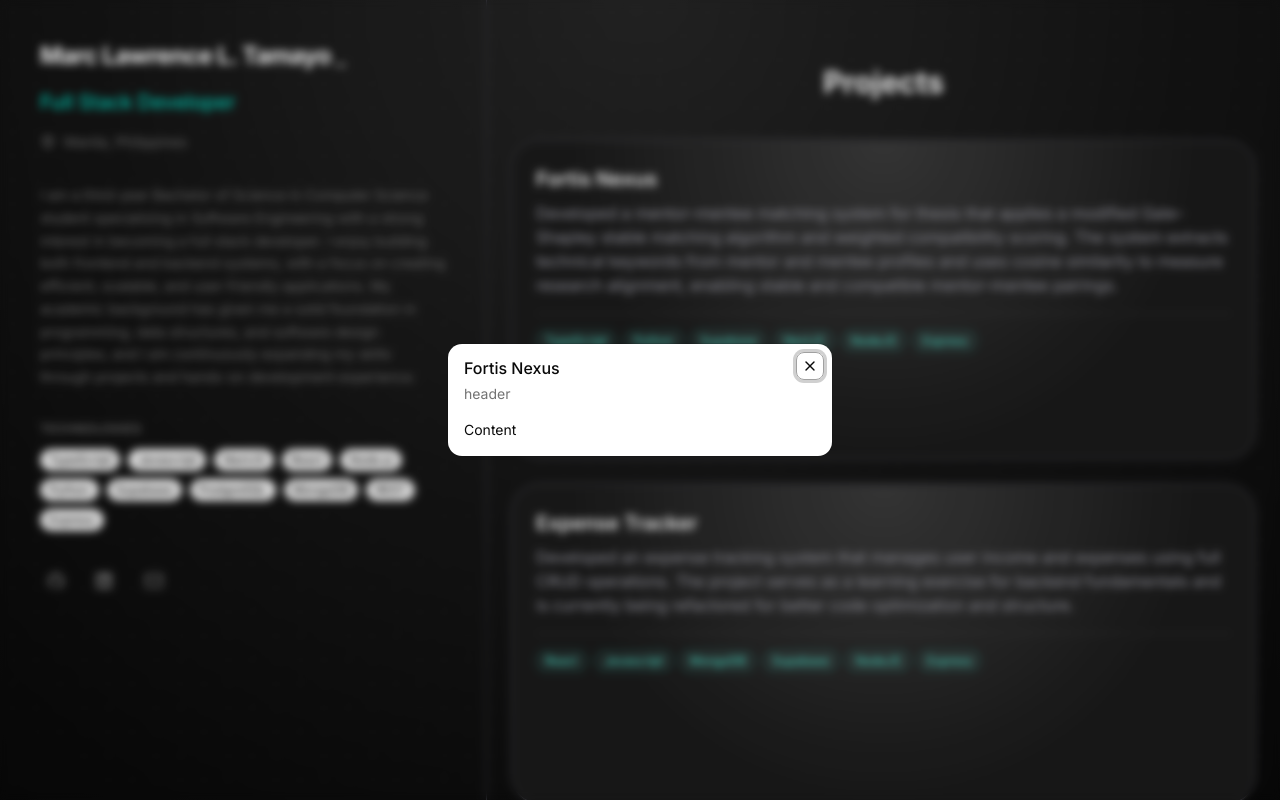
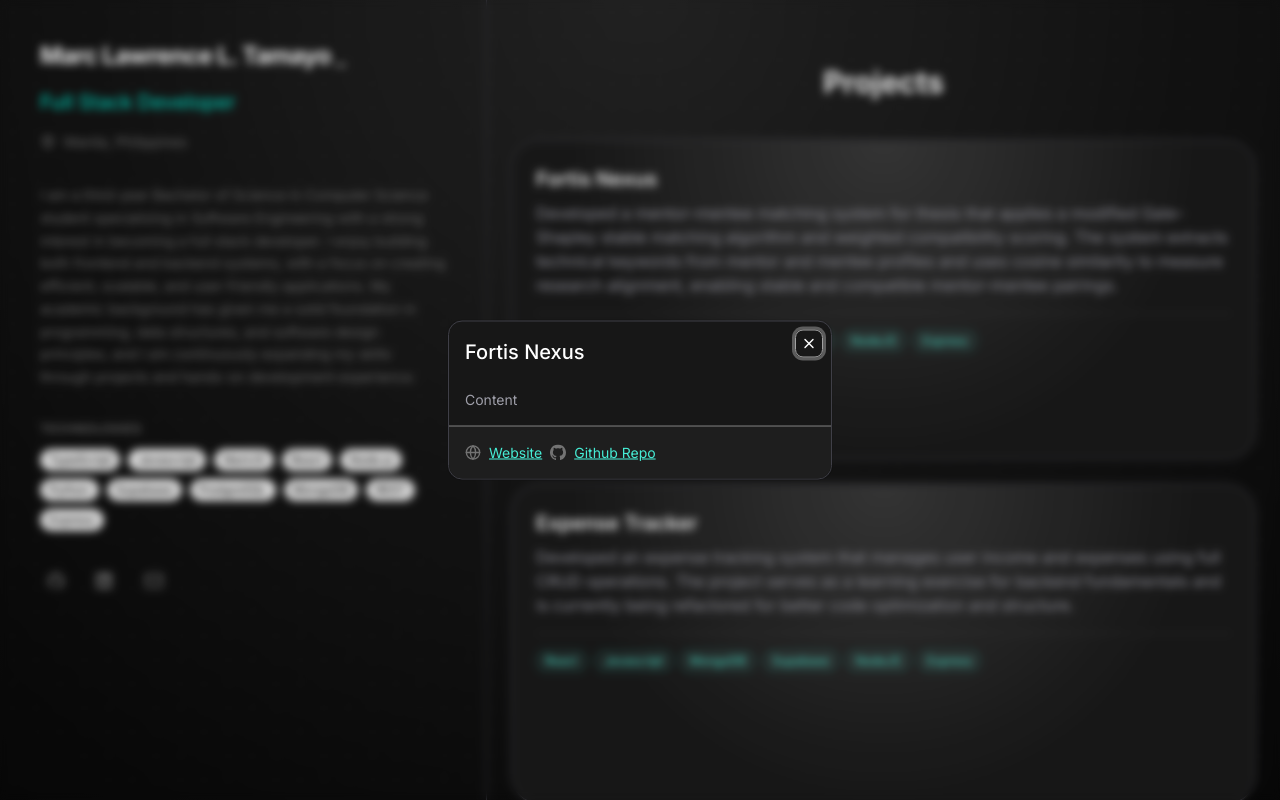
Before and after one commit to ieqisg/Portfolio, a Next.js app: page / in a window 1280 px wide. Both pictures are taken after a click on the element 883 px from the left and 300 px from the top of the page. Shown: the top 800 px of the page. Built offline with nearby package versions, Linux system fonts and the light colour scheme.

Commit message:
Finished Modal Structure

```diff
--- a/app/pages/Projects.tsx
+++ b/app/pages/Projects.tsx
@@ -25,8 +25,9 @@ export default function Projects() {
             <DialogScrollableContent
               key={i}
               title={card.title}
-              header={card.header}
               content={card.content}
+              websiteLink={card.websiteLink}
+              githubRepo={card.githubRepo}
             >
               <StackCard
                 i={i}
--- a/components/DialogParent.tsx
+++ b/components/DialogParent.tsx
@@ -6,37 +6,45 @@ import {
   DialogHeader,
   DialogTitle,
   DialogTrigger,
+  DialogFooter
 } from "@/components/ui/dialog"
-import { motion, } from "framer-motion";
-
+import GithubIcon from "./GithubIcon";
+import { Globe } from "lucide-react";
+import { ExternalLink } from 'lucide-react';
 export default function DialogScrollableContent({
   title,
-  header,
   content,
   children,
+  websiteLink,
+  githubRepo
 }: {
   title: string;
-  header: string;
   content: string;
   children: React.ReactNode;
+  websiteLink?: string;
+  githubRepo?: string;
 }) {
   return (
+
     <Dialog>
       <DialogTrigger asChild>
         {children}
       </DialogTrigger>
 
-      <DialogContent>
+      <DialogContent className=" border border-zinc-700 bg-[#171717] ">
         <DialogHeader>
-          <DialogTitle>{title}</DialogTitle>
-          <DialogDescription>
-            {header}
+          <DialogTitle className="text-white text-base md:text-lg lg:text-xl">{title}</DialogTitle>
+          <DialogDescription className="text-teal-300">
           </DialogDescription>
         </DialogHeader>
 
-        <div className="-mx-4 no-scrollbar max-h-[50vh] overflow-y-auto px-4">
+        <div className="-mx-4 no-scrollbar max-h-[50vh] overflow-y-auto px-4 text-zinc-400">
           <p>{content}</p>
         </div>
+        <DialogFooter className="gap-x-2 bg-[#1e1e1e] text-muted-foreground">
+          <Globe className="h-4 w-4 text-muted-foreground " /> <a href={websiteLink} className="text-teal-300" style={{ textDecoration: 'underline' }}>Website </a>
+          <GithubIcon /> <a href={`${githubRepo}`} className="text-teal-300" style={{ textDecoration: 'underline' }}>Github Repo </a>
+        </DialogFooter>
       </DialogContent>
     </Dialog>
   );
--- a/components/StackCard.tsx
+++ b/components/StackCard.tsx
@@ -1,8 +1,9 @@
 "use client";
 import { forwardRef } from "react";
-import { motion, useTransform, MotionValue } from "framer-motion";
+import { motion, useTransform, MotionValue, HTMLMotionProps } from "framer-motion";
 
-interface StackCardProps extends Omit<React.HTMLAttributes<HTMLDivElement>, "style"> {
+interface StackCardProps
+  extends Omit<HTMLMotionProps<"div">, "ref" | "style" | "onMouseMove"> {
   i: number;
   title: string;
   description: string;
--- a/components/ui/dialog.tsx
+++ b/components/ui/dialog.tsx
@@ -74,7 +74,7 @@ function DialogContent({
               className="absolute top-2 right-2"
               size="icon-sm"
             >
-              <XIcon
+              <XIcon className="text-white"
               />
               <span className="sr-only">Close</span>
             </Button>
@@ -107,7 +107,7 @@ function DialogFooter({
     <div
       data-slot="dialog-footer"
       className={cn(
-        "-mx-4 -mb-4 flex flex-col-reverse gap-2 rounded-b-xl border-t bg-muted/50 p-4 sm:flex-row sm:justify-end",
+        "-mx-4 -mb-4 flex flex-row items-center gap-2 rounded-b-xl border-t bg-muted/50 p-4 text-xs sm:text-sm ",
         className
       )}
       {...props}
--- a/datas/ProjectsData.tsx
+++ b/datas/ProjectsData.tsx
@@ -4,21 +4,20 @@ export const projectsData = [
     description: "Developed a mentor–mentee matching system for thesis that applies a modified Gale–Shapley stable matching algorithm and weighted compatibility scoring. The system extracts technical keywords from mentor and mentee profiles and uses cosine similarity to measure research alignment, enabling stable and compatible mentor–mentee pairings.",
     stack: ["TypeScript", "Python", "Supabase", "NextJS", "NodeJS", "Express"],
     content: "Content",
-    header: "header"
+    websiteLink: "https://project-fs1om.vercel.app/",
+    githubRepo: "https://github.com/ieqisg/fortis-nexus"
   },
   {
     title: "Expense Tracker",
     description: "Developed an expense tracking system that manages user income and expenses using full CRUD operations. The project serves as a learning exercise for backend fundamentals and is currently being refactored for better code optimization and structure.",
     stack: ["React", "Javascript", "MongoDB", "Supabase", "NodeJS", "Express"],
     content: "Content",
-    header: "header"
   },
   {
     title: "Scheduler",
     description: "Built a web-based scheduler that scrapes course offerings from FEU Tech’s SOLAR system and generates all conflict-free schedule combinations ranked by user preferences, prioritizing fewer face-to-face days, fewer face-to-face sections, and fewer early morning classes.",
     stack: ["HTML", "Javascript", "NodeJS", "Express"],
     content: "Content",
-    header: "header"
   },
 
 ];
```
